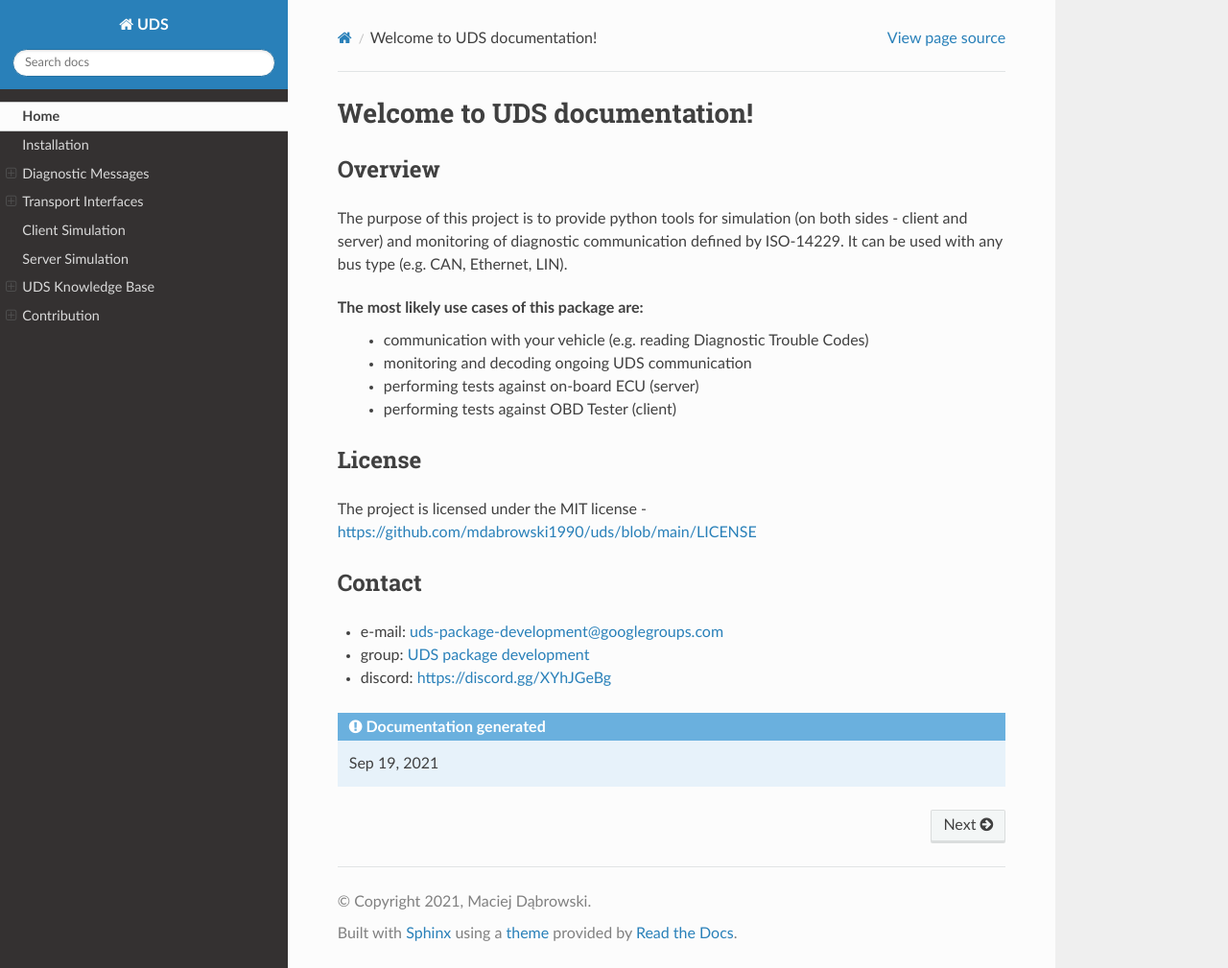
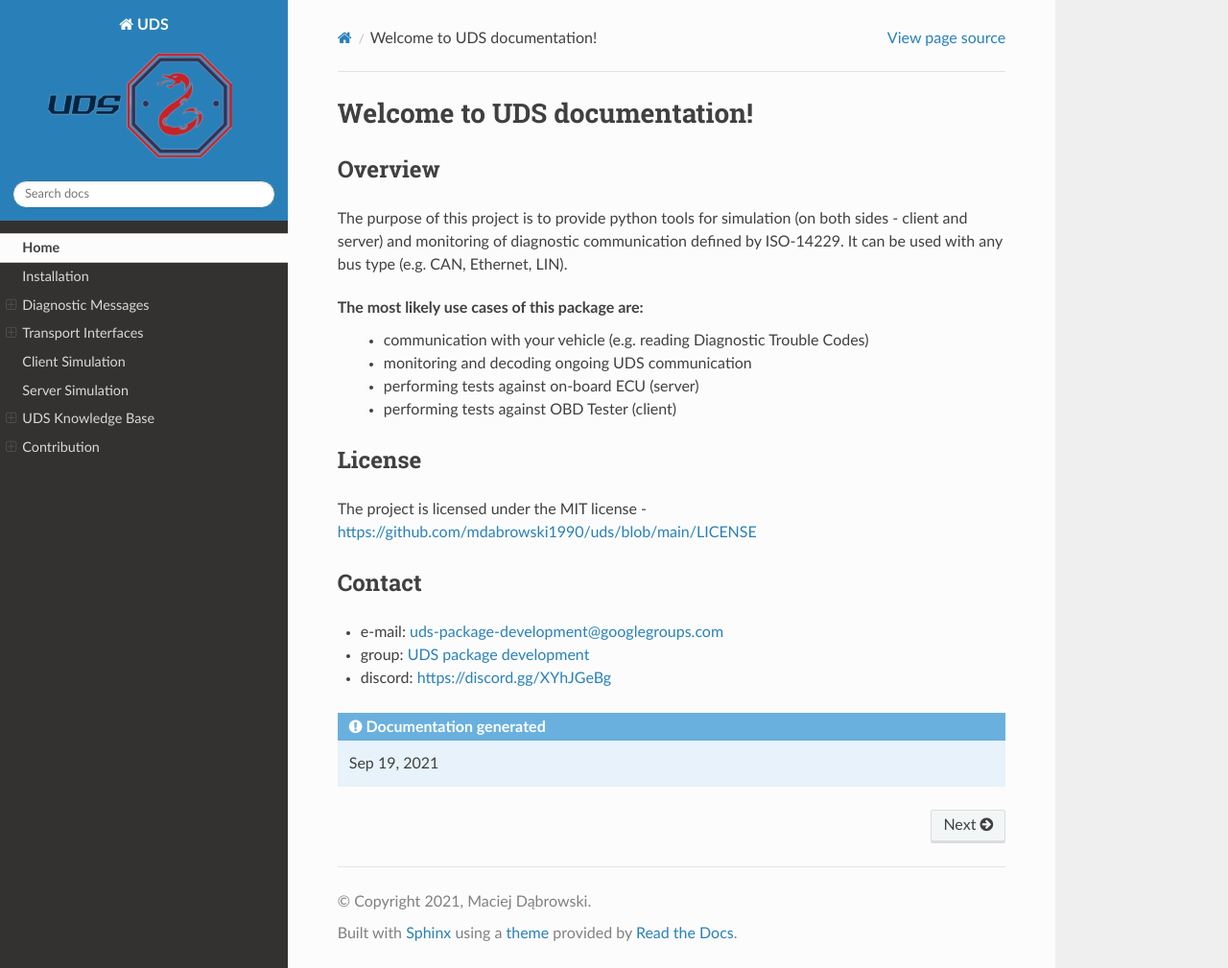
Before and after one commit to mdabrowski1990/uds, a Sphinx documentation site: the page built from docs/source/index.rst, in a window 1280 px wide and 1009 px high. Shown: the whole window at 96% size. Built offline with Sphinx 7.4.7 and the Read the Docs theme 2.0.0, drawn with Linux system fonts in a browser that asks for light colours; pages that are not in the unit, such as notebooks, are missing from menus.

```diff
--- a/docs/source/conf.py
+++ b/docs/source/conf.py
@@ -73,7 +73,7 @@
 # a list of builtin themes.
 #
 html_theme = "sphinx_rtd_theme"
-html_logo = "images/UDS_logo_without_background.PNG"
+html_logo = "images/UDS_logo_without_background.png"
 
 html_theme_options = {
     "sticky_navigation": False,
```
